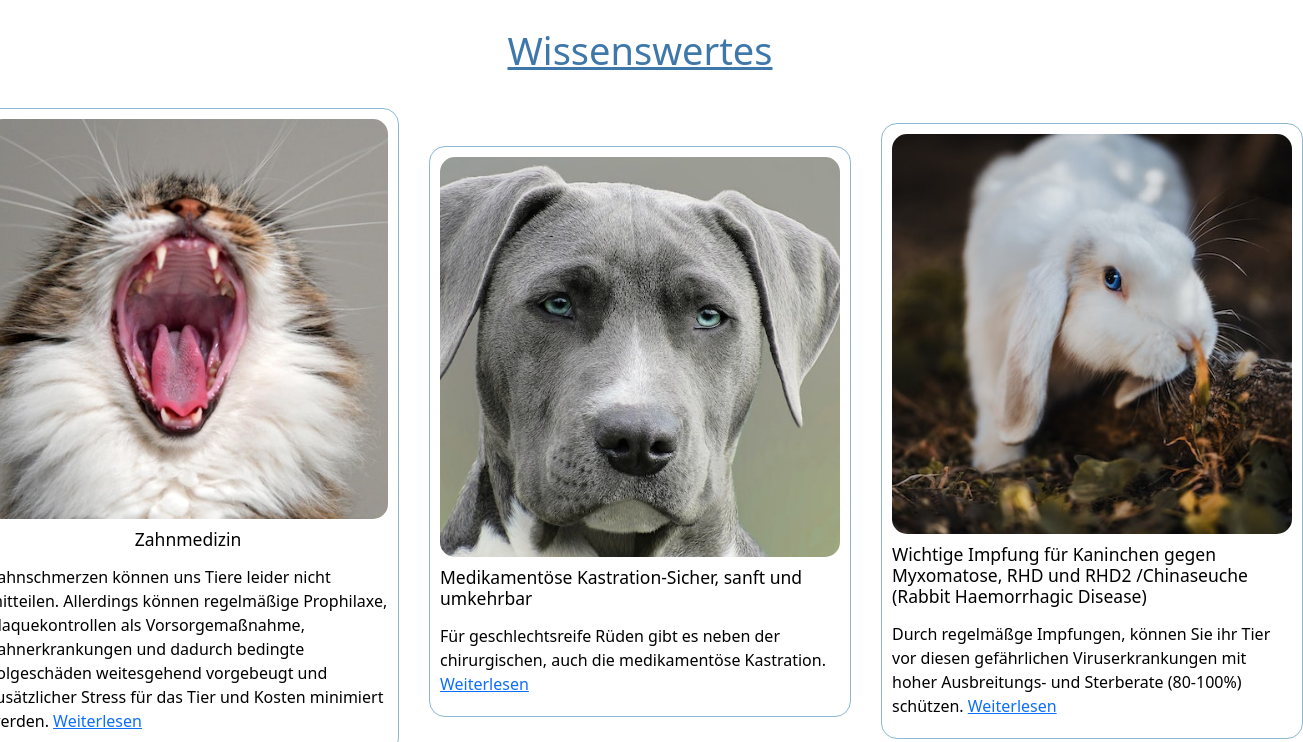
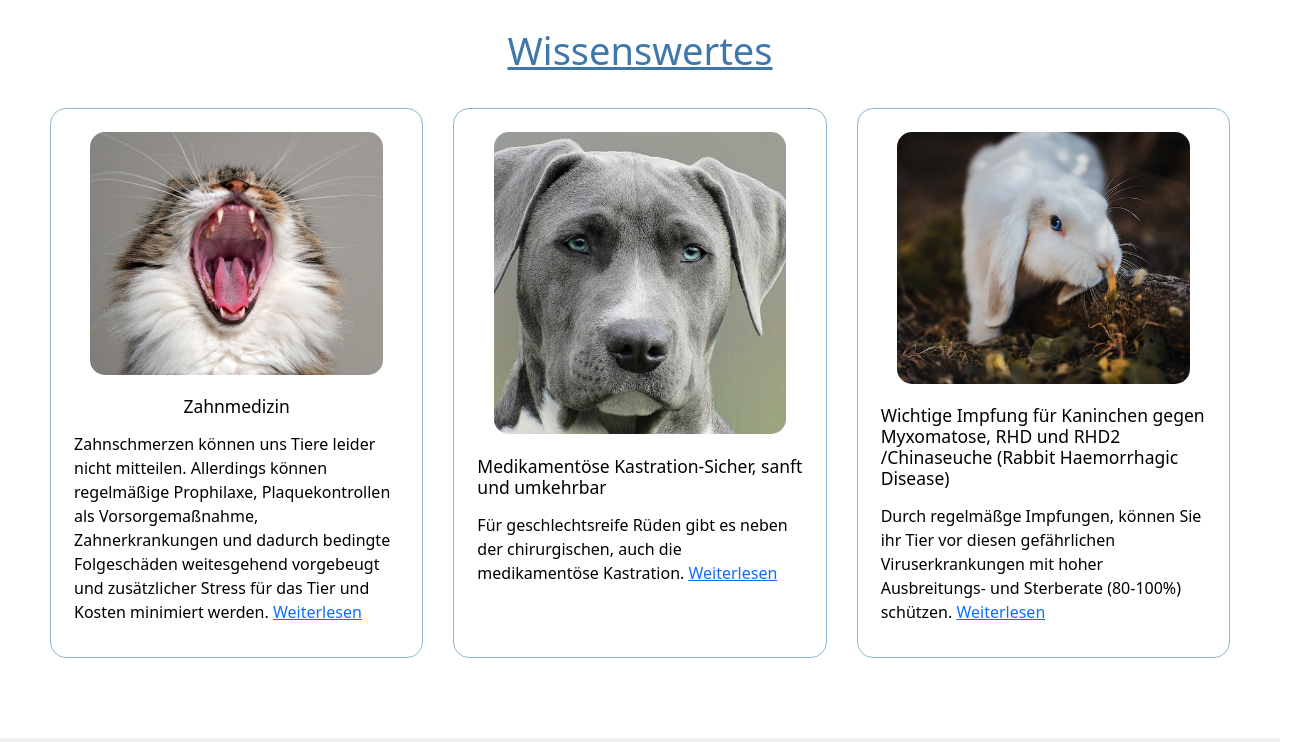
Before and after one commit to mrbubbles-src/dci-uib-final-group-project-tierarzt, a website built with Parcel: page src/index.html in a window 1280 px wide. Shown: the part 818-1560 px from the top of the page, 1303 px wide, since content can reach past the window. Built offline with nearby package versions, Linux system fonts and the light colour scheme.

Commit message:
'wissenswertes' article cards fixed und angepasst

```diff
--- a/src/index.html
+++ b/src/index.html
@@ -190,6 +190,8 @@
                             alt=""
                         />
                     </div>
+                    <div class="gradient"></div>
+
                     <h3>Zahnmedizin</h3>
                     <p>
                         Zahnschmerzen können uns Tiere leider nicht mitteilen.
@@ -210,6 +212,8 @@
                     <div class="image-container">
                         <img src="./images/Hund-2-2.jpg" alt="" />
                     </div>
+                    <div class="gradient"></div>
+
                     <h3>
                         Medikamentöse Kastration-Sicher, sanft und umkehrbar
                     </h3>
@@ -228,6 +232,8 @@
                     <div class="image-container">
                         <img src="./images/Hase-Small.jpg" alt="" />
                     </div>
+                    <div class="gradient"></div>
+
                     <h3>
                         Wichtige Impfung für Kaninchen gegen Myxomatose, RHD und
                         RHD2 /Chinaseuche (Rabbit Haemorrhagic Disease)
--- a/src/styles/main.scss
+++ b/src/styles/main.scss
@@ -246,17 +246,23 @@ main {
         }
 
         .article_cards {
-            padding: 1rem;
+            padding: $xl;
             display: flex;
             flex-flow: column;
-            justify-content: center;
+            // justify-content: center;
             align-items: center;
             border: 1px solid $lgblue;
             border-radius: $m;
             gap: 1rem;
+            @media (min-width: 992px) {
+                width: 33.33%;
+                height: 550px;
+            }
+
             .image-container {
-                height: 400px;
-                width: 400px;
+                width: 90%;
+                height: 60%;
+                border-radius: 15px;
                 img {
                     object-fit: cover;
                     width: 100%;
```
